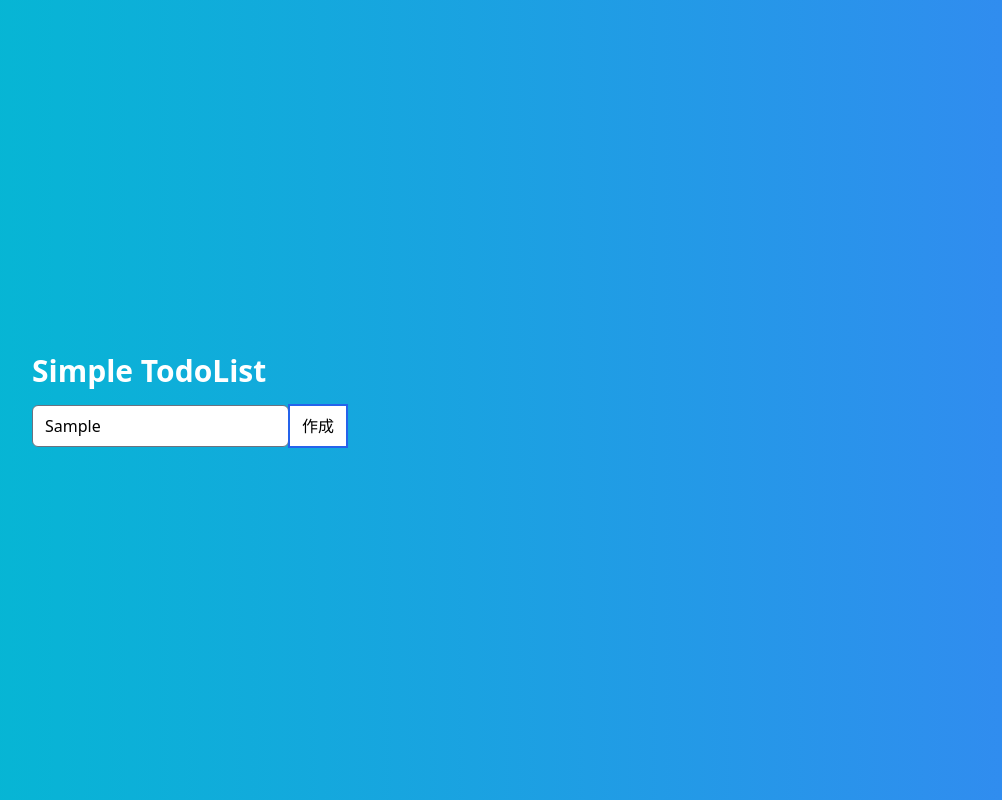
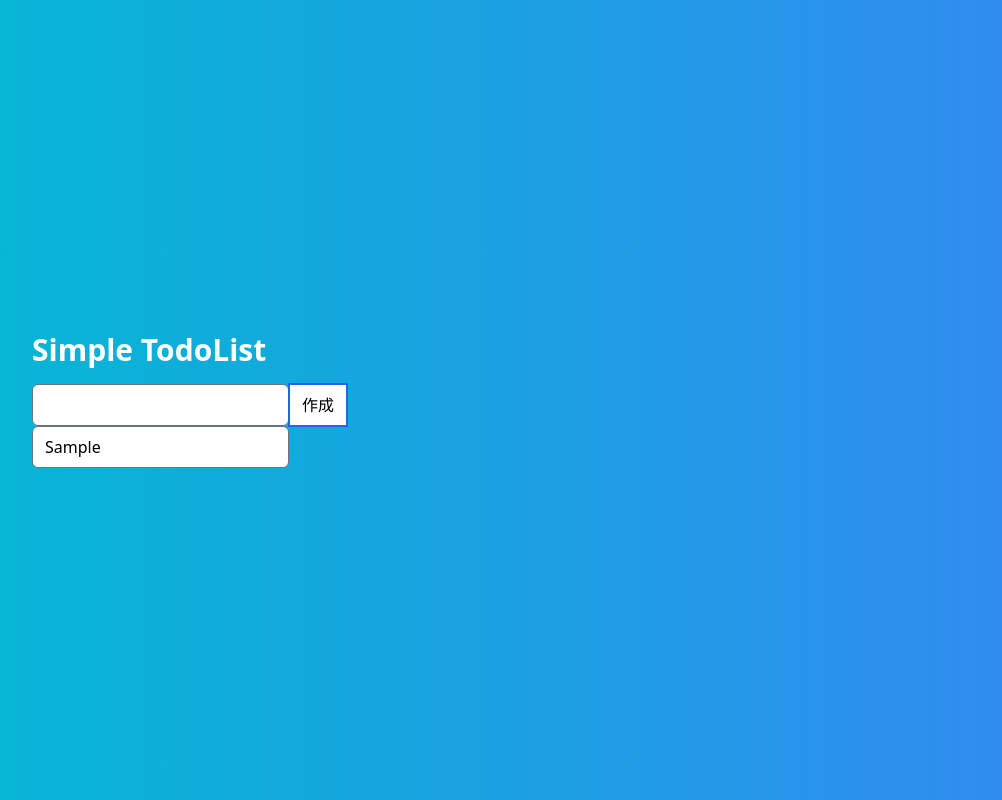
Before and after one commit to s-yoshiii/react-ts-simple-todolist, a React (Create React App) app: page / in a window 1280 px wide. Both pictures are taken after typing "Sample" into the empty fields and a click on the input "作成". Shown: the whole page, without its empty margins (16-1018 px from the left). Built offline with nearby package versions, Linux system fonts and the light colour scheme.

Commit message:
追加したtodoを編集できるようにする

```diff
--- a/src/App.tsx
+++ b/src/App.tsx
@@ -18,7 +18,20 @@ function App() {
       id: todos.length,
       checked: false,
     };
+    if (inputValue === "") {
+      return;
+    }
     setTodos([newTodo, ...todos]);
+    setInputValue("");
+  };
+  const handleEdit = (id: number, inputValue: string) => {
+    const newTodo = todos.map((todo) => {
+      if (todo.id === id) {
+        todo.inputValue = inputValue;
+      }
+      return todo;
+    });
+    setTodos(newTodo);
   };
   return (
     <div className="flex justify-center items-center min-h-screen bg-gradient-to-r from-cyan-500 to-blue-500 ...">
@@ -29,9 +42,22 @@ function App() {
             type="text"
             className="form-input rounded-md focus:bg-green-50 transition ease-in duration-200"
             onChange={(e) => handleChange(e)}
+            value={inputValue}
           />
           <input type="submit" value="作成" className="form-input" />
         </form>
+        <ul>
+          {todos.map((todo) => (
+            <li key={todo.id}>
+              <input
+                className="form-input rounded-md focus:bg-green-50 transition ease-in duration-200"
+                type="text"
+                value={todo.inputValue}
+                onChange={(e) => handleEdit(todo.id, e.target.value)}
+              />
+            </li>
+          ))}
+        </ul>
       </div>
     </div>
   );
```
